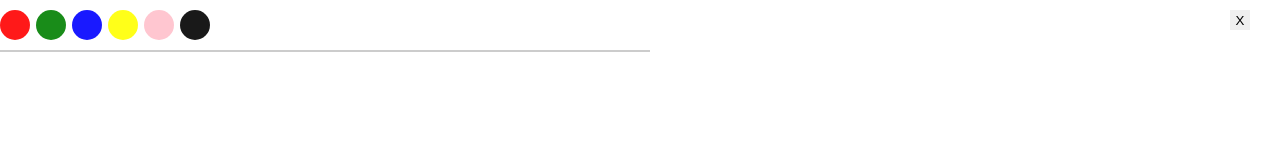
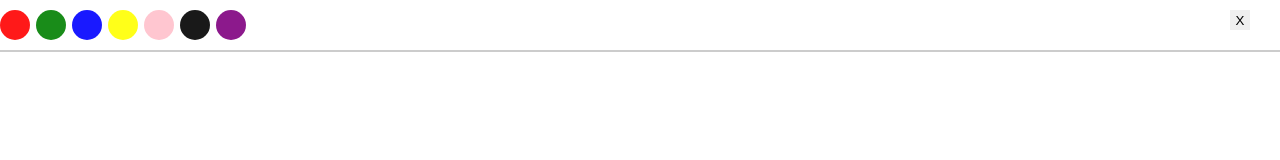
Before and after one commit to AvidCoder101/Drawing-App, a plain HTML site: page index.html in a window 1280 px wide. Drawn offline with Linux system fonts and the light colour scheme.

Commit message:
Update index.html

```diff
--- a/index.html
+++ b/index.html
@@ -11,7 +11,7 @@
 <body>
     <section>
         <div class="drawing-color">
-            <button id= "red"></button> <button id= "green"></button> <button id= "blue"></button> <button id= "yellow"></button> <button id= "pink"></button> <button id= "black"></button>
+            <button id= "red"></button> <button id= "green"></button> <button id= "blue"></button> <button id= "yellow"></button> <button id= "pink"></button> <button id= "black"></button> <button id= "purple"></button>
         </div>
         <div class="other-tools"></div> <button id= "clear"></button></div>
         <canvas height="450px" width= "650px" style="border-top: 2px solid #ccc; margin-top: 50px;"></canvas>
```
